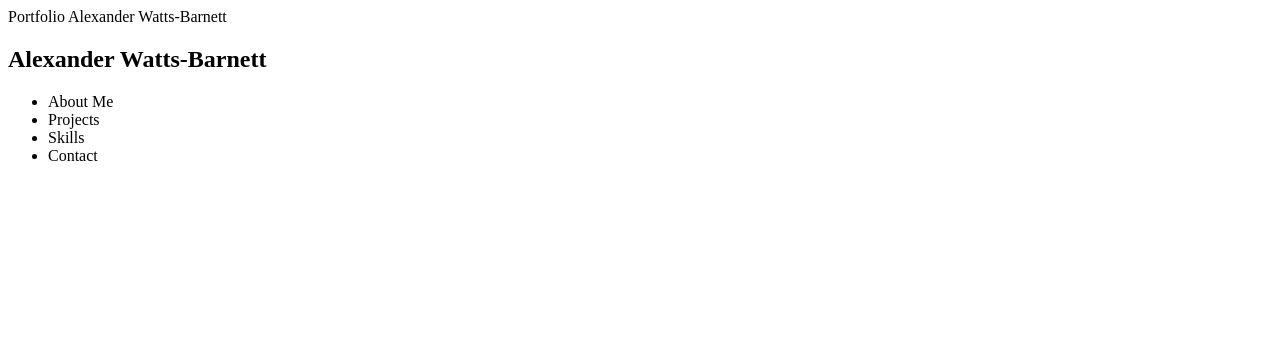
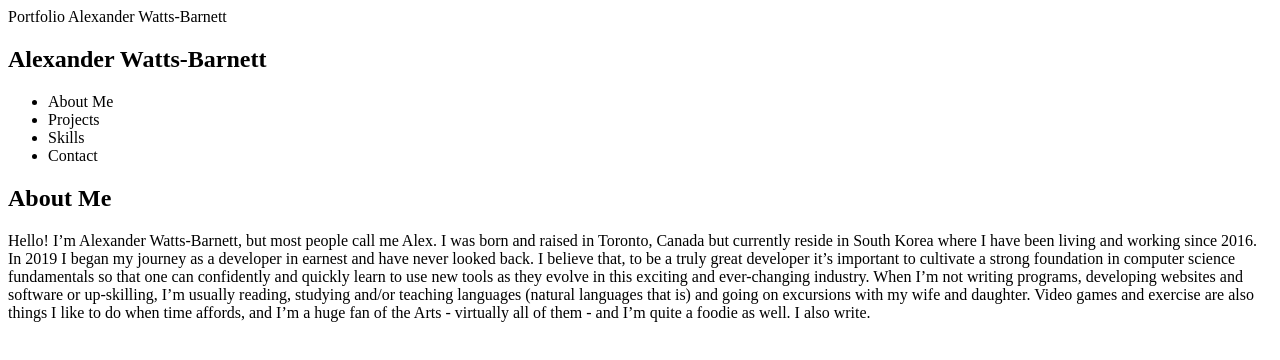
Before and after one commit to Alexpureinheart/portfolio_page, a plain HTML site: page index.html in a window 1280 px wide. Drawn offline with Linux system fonts and the light colour scheme.

Commit message:
added about me

```diff
--- a/index.html
+++ b/index.html
@@ -13,5 +13,22 @@
                 <li>Contact</li>
             </ul>
         </nav>
+        <div id="about_me">
+        <h2>About Me</h2>
+        <p>
+            Hello! I’m Alexander Watts-Barnett, but most people call me Alex. I was born and raised in Toronto, Canada but
+            currently reside in South Korea where I have been living and working since 2016.
+            In 2019 I began my journey as a developer in earnest and have never looked back.
+
+            I believe that, to be a truly great developer it’s important to cultivate a strong foundation in computer
+            science fundamentals so that one can confidently and quickly learn to use new tools as they evolve in this
+            exciting and ever-changing industry.
+
+            When I’m not writing programs, developing websites and software or up-skilling, I’m usually reading,
+            studying and/or teaching languages (natural languages that is) and going on excursions with my wife and daughter.
+            Video games and exercise are also things I like to do when time affords, and I’m a huge fan of the Arts
+            - virtually all of them - and I’m quite a foodie as well. I also write.
+            </p>
+        </div>
     </body>
 </html>
```
